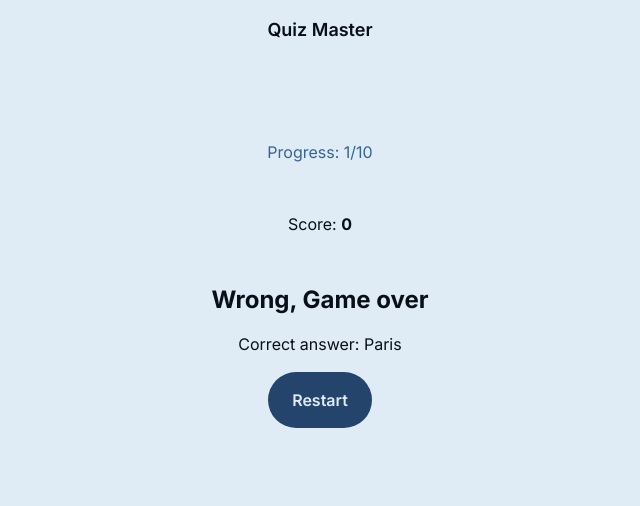
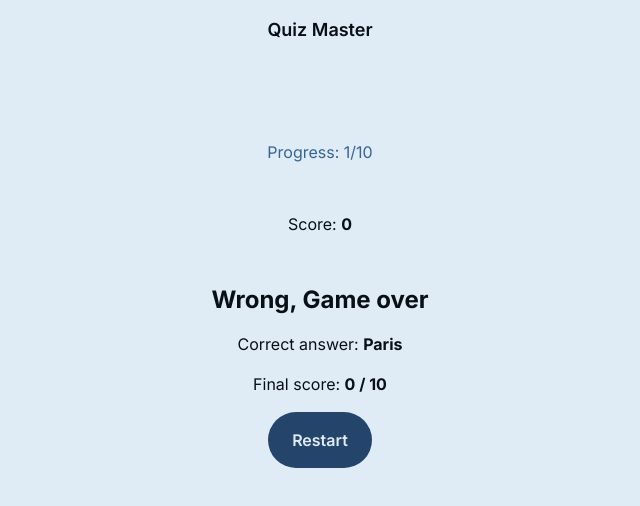
Before and after one commit to jonte265/quiz-trivia-app, a React (Vite) app: page / in a window 1280 px wide. Both pictures are taken after a click on the button "Berlin". Shown: the top 506 px of the page, without its empty margins (320-960 px from the left). Built offline with nearby package versions, Linux system fonts and the light colour scheme.

Commit message:
update text

```diff
--- a/src/components/GameStart.tsx
+++ b/src/components/GameStart.tsx
@@ -27,7 +27,11 @@ function GameStart() {
       {GameStore.restartMode ? (
         <div className='flex flex-col justify-center items-center gap-4'>
           <h3 className='text-center'>
-            Correct answer: {GameStore.correctAnswer}
+            Correct answer: <strong>{GameStore.correctAnswer}</strong>
+          </h3>
+          <h3 className='text-center'>
+            Final score: <strong>{GameStore.score}</strong>
+            <strong> / {questions.length}</strong>
           </h3>
           <PrimaryBtn text='Restart' onClick={GameStore.restartGame} />
         </div>
@@ -35,6 +39,7 @@ function GameStart() {
         <div className='flex flex-col justify-center items-center gap-4'>
           <h3 className='text-center'>
             Final score: <strong>{GameStore.score}</strong>
+            <strong> / {questions.length}</strong>
           </h3>
           <PrimaryBtn text='Play again' onClick={GameStore.restartGame} />
         </div>
```
